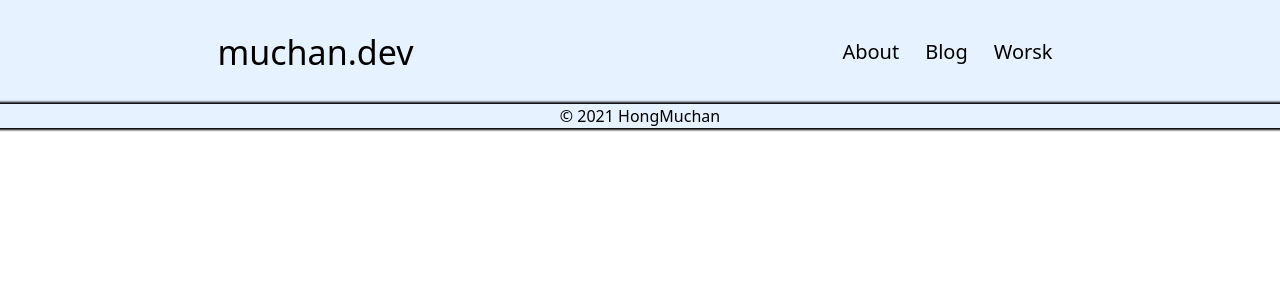
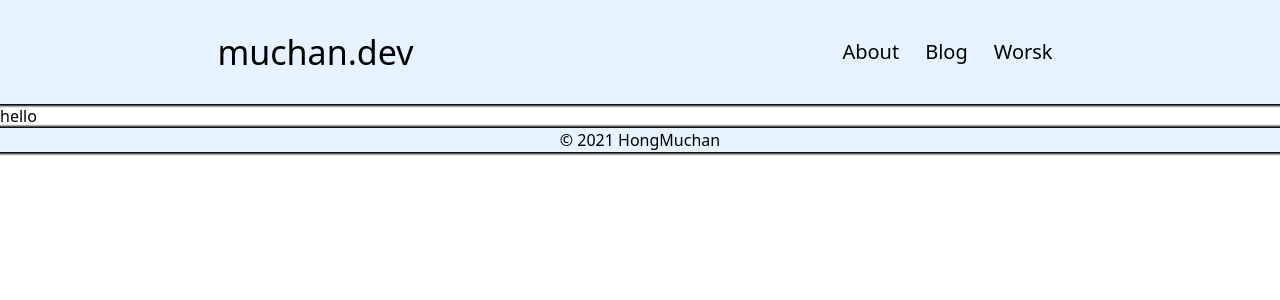
Before and after one commit to HongMuchang/muchan.dev, a Next.js app: page / in a window 1280 px wide. Shown: the top 300 px of the page. Built offline with nearby package versions, Linux system fonts and the light colour scheme.

Commit message:
update #9 Page

```diff
--- a/src/pages/index.js
+++ b/src/pages/index.js
@@ -1,13 +1,11 @@
-import Head from 'next/head'
-import { Footer } from '../components/atoms/layout/Footer'
-import { Header } from '../components/atoms/layout/Header'
+import { Layout } from '../components/template/Layout/Layout'
 
 export default function Home() {
   return (
     <>
-      <Head title={'むちゃん'} />
-      <Header />
-      <Footer />
+      <Layout>
+        <p>hello</p>
+      </Layout>
     </>
   )
 }
```
